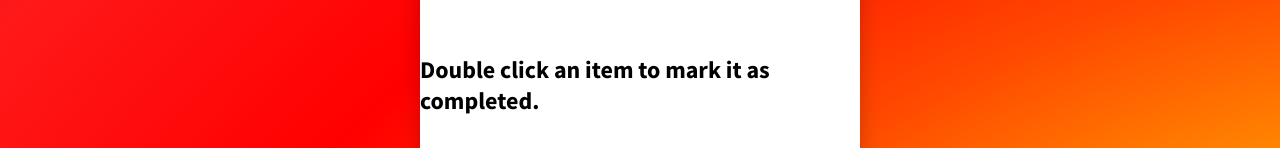
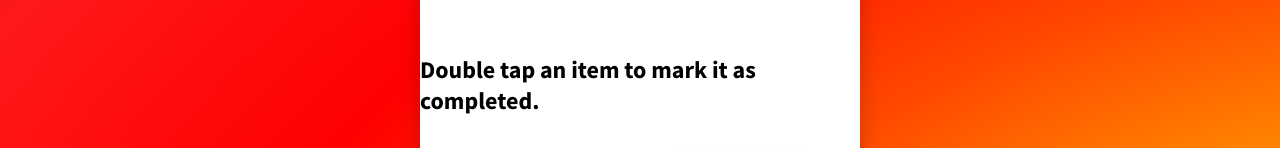
Before and after one commit to DevLBD/mytasks, a plain HTML site: page index.html in a window 1280 px wide. Shown: the part 136-284 px from the top of the page. Drawn offline with Linux system fonts and the light colour scheme.

Commit message:
Update index.html

```diff
--- a/index.html
+++ b/index.html
@@ -16,7 +16,7 @@
         <div class="page">
         <article class="todo-wrapper">
             <h5 class="black">My Tasks</h5>
-            <p class="black">Double click an item to mark it as completed.</p>
+            <p class="black">Double tap an item to mark it as completed.</p>
             <div class="container">
                 <br>
                 <form name="todo-adder">
```
